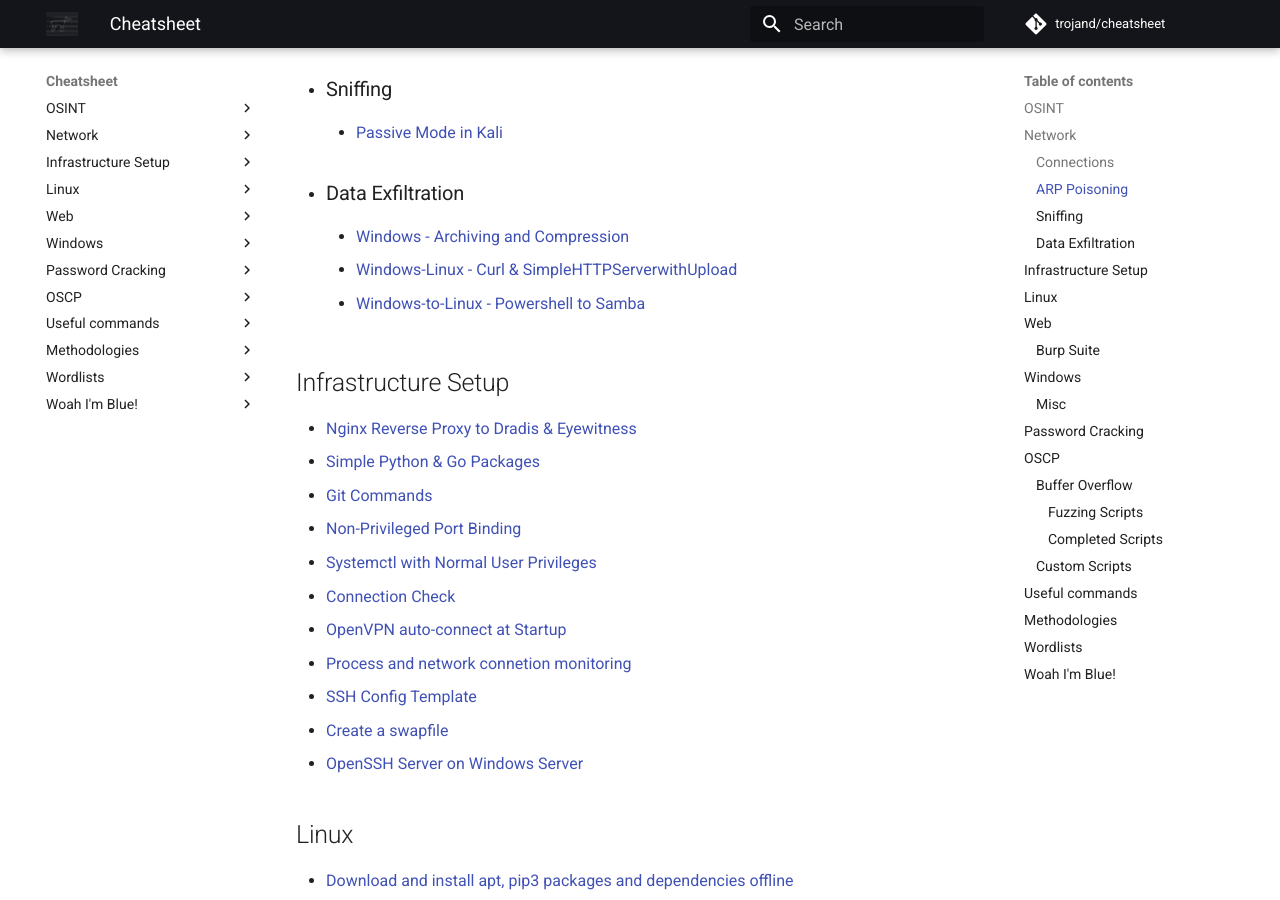
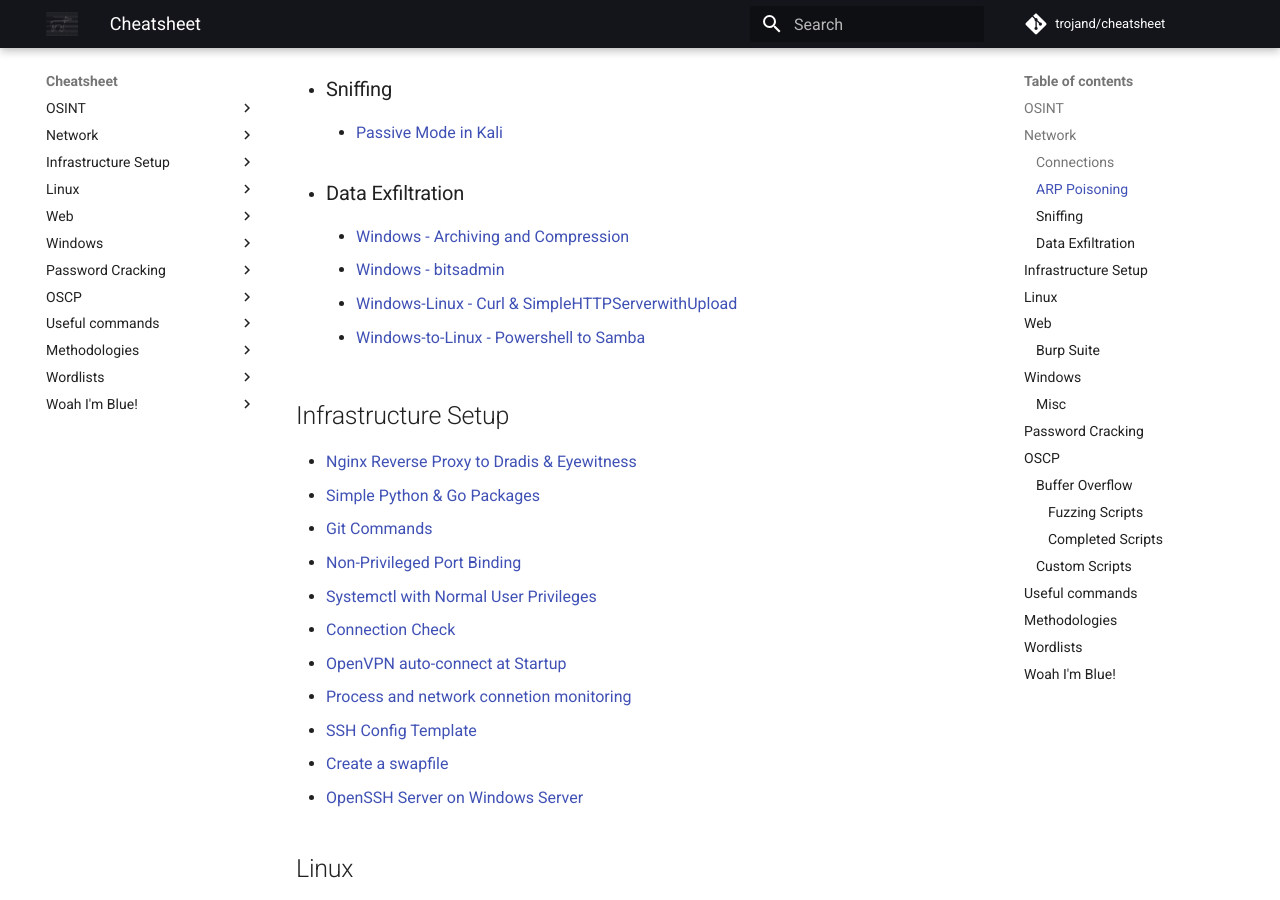
Before and after one commit to trojand/cheatsheet, an MkDocs documentation site: the page built from docs/index.md, in a window 1280 px wide and 900 px high, scrolled down 613 px. Built offline with MkDocs 1.6.1 and Material for MkDocs 9.7.7, drawn with Linux system fonts in a browser that asks for light colours; comment, search, counter and statistics services are not loaded.

Commit message:
Update index.md

```diff
--- a/docs/index.md
+++ b/docs/index.md
@@ -18,8 +18,10 @@
     * [Passive Mode in Kali](Network/Sniffing/PassiveMode-Kali.md)
 * ### Data Exfiltration
     * [Windows - Archiving and Compression](Network/Data_Exfiltration/Windows-Archiving_and_Compression.md)
+    * [Windows - bitsadmin](Network/Data_Exfiltration/Windows_bitsadmin.md)
     * [Windows-Linux - Curl & SimpleHTTPServerwithUpload](Network/Data_Exfiltration/Windows-Linux-Curl-SimpleHTTPServerwithUpload.md)
     * [Windows-to-Linux - Powershell to Samba](Network/Data_Exfiltration/Powershell-SAMBA.md)
+
 
 ## Infrastructure Setup
 * [Nginx Reverse Proxy to Dradis & Eyewitness](Infrastructure_Setup/NginxReverseProxy_Dradis-Eyewitness.md)
```
